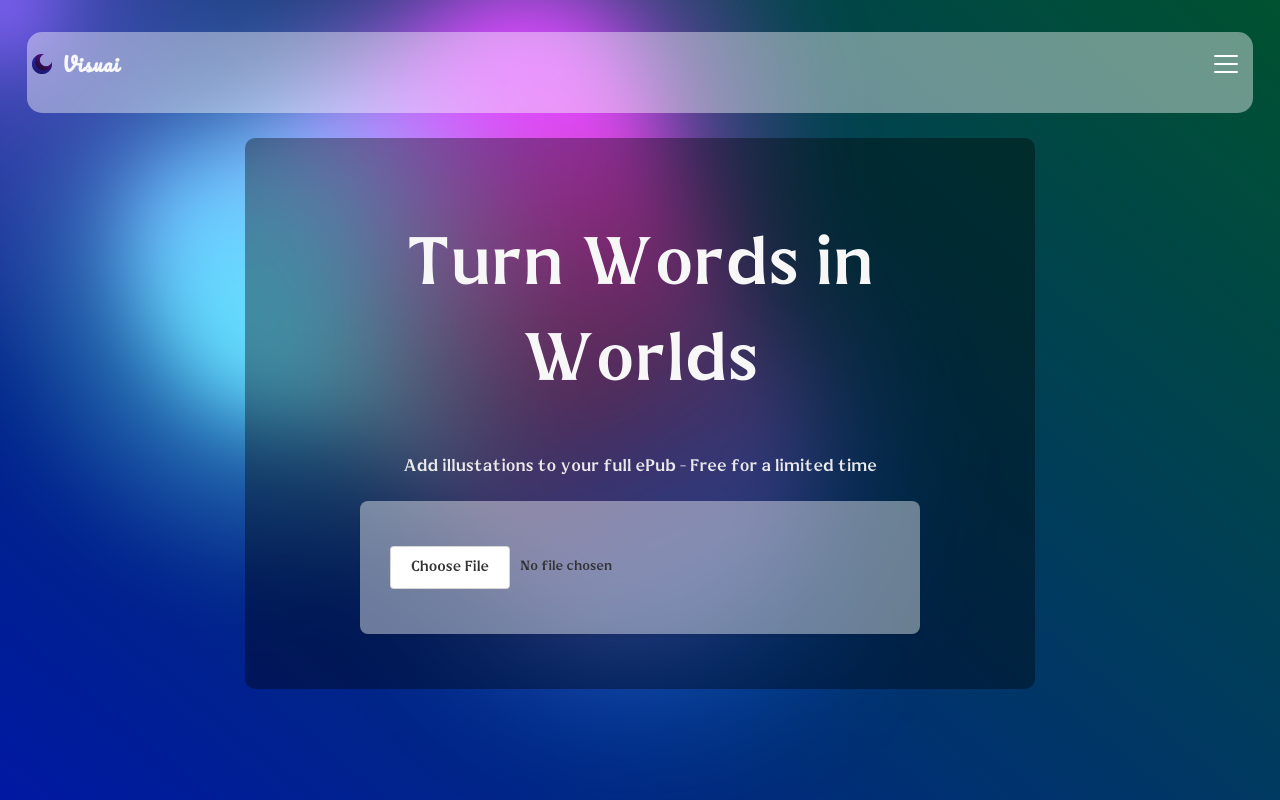
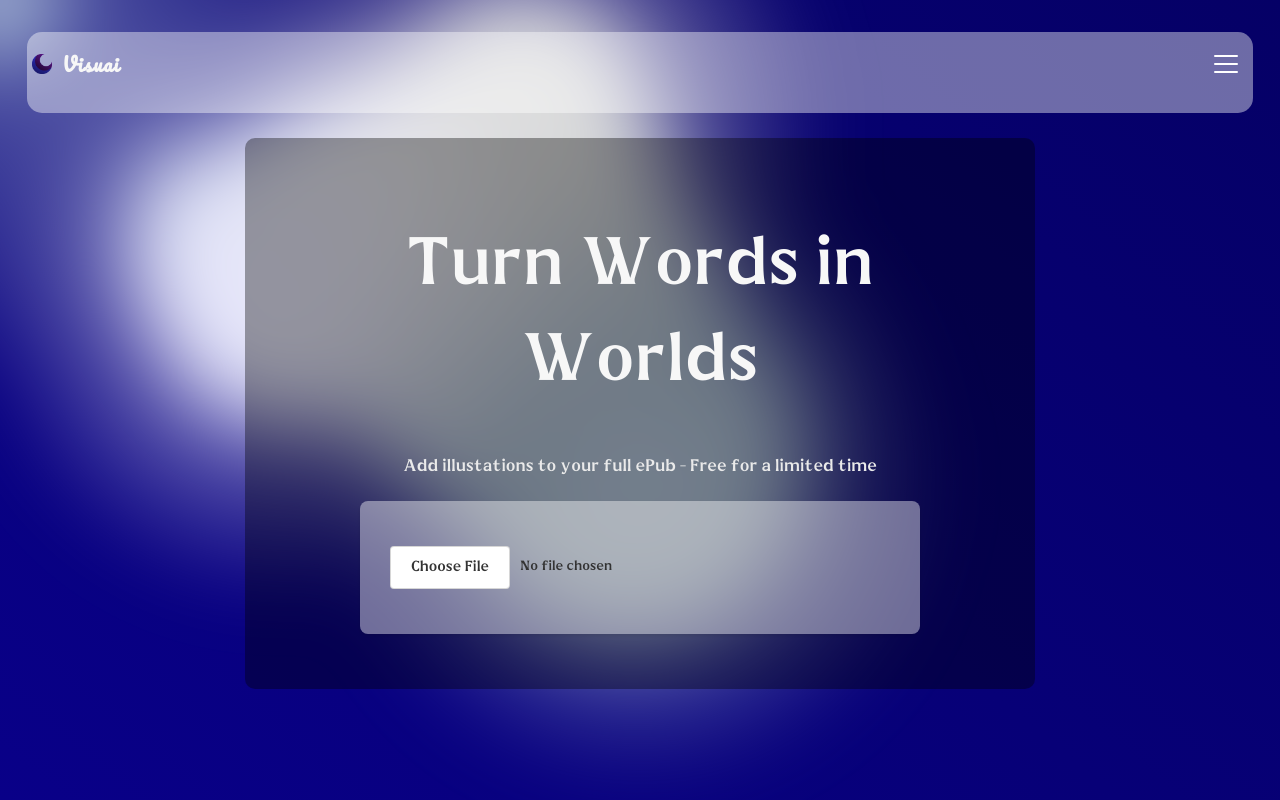
Before and after one commit to greg-maceachern12/VisualE, a React (Create React App) app: page / in a window 1280 px wide. Built offline with nearby package versions, Linux system fonts and the light colour scheme; what ldrs would draw is missing.

Commit message:
Colors 2

```diff
--- a/src/gradBG/gradBG.scss
+++ b/src/gradBG/gradBG.scss
@@ -1,17 +1,55 @@
 :root {
-  // --color-bg1: rgb(108, 0, 162);
-  // --color-bg2: rgb(0, 17, 82);
-  --color-bg1: rgb(0, 24, 162);
-  --color-bg2: rgb(0, 82, 48);
-  --color1: 18, 113, 255;
-  --color2: 221, 74, 255;
-  --color3: 100, 220, 255;
-  --color4: 200, 50, 50;
-  --color5: 180, 180, 50;
-  --color-interactive: 140, 100, 255;
+  --color-bg1: #090088;  /* Your primary deep blue */
+  --color-bg2: #050066;  /* A slightly darker blue for background gradient */
+  --color1: 176, 196, 222;  /* Light Steel Blue - a blue-grey */
+  --color2: 220, 220, 220;  /* Gainsboro - a light grey */
+  --color3: 230, 230, 250;  /* Lavender - very light purple-grey */
+  --color4: 119, 136, 153;  /* Light Slate Gray - darker grey */
+  --color5: 240, 248, 255;  /* Alice Blue - very light blue, almost white */
+  --color-interactive: 165, 182, 211;  /* A muted blue-grey */
   --circle-size: 80%;
-  --blending: hard-light;
+  --blending: screen;  /* Changed back to screen for better visibility */
 }
+
+.gradient-bg {
+  background: linear-gradient(40deg, var(--color-bg1), var(--color-bg2));
+}
+
+.g1 {
+  opacity: 0.35;
+  width: 120%;
+  height: 120%;
+}
+
+.g2 {
+  opacity: 0.3;
+  width: 100%;
+  height: 100%;
+}
+
+.g3 {
+  opacity: 0.25;
+  width: 90%;
+  height: 90%;
+}
+
+.g4 {
+  opacity: 0.3;
+  width: 110%;
+  height: 110%;
+}
+
+.g5 {
+  opacity: 0.2;
+  width: 130%;
+  height: 130%;
+}
+
+.interactive {
+  opacity: 0.2;
+}
+
+/* Rest of the CSS remains the same */
 
 @keyframes moveInCircle {
   0% {
--- a/src/styles/FileUpload.scss
+++ b/src/styles/FileUpload.scss
@@ -89,20 +89,23 @@ input[type="file"] {
     }
     #paynow {
     font-size: 16px;
-    background-color: #b596ff;
+    background-color: #090088;
     color: #fff;
+    }
+    #paynow:hover{
+      background-color: #06005a;
     }
 
   }
 
   #parse {
-    background: #ffa4e8;
+    background: #b3d4ff;
     color: #333;
     font-weight: 500;
     white-space: nowrap;
 
     &:hover {
-      background-color: #ff8be2;
+      background-color: #7cb5ff;
     }
   }
 
```
